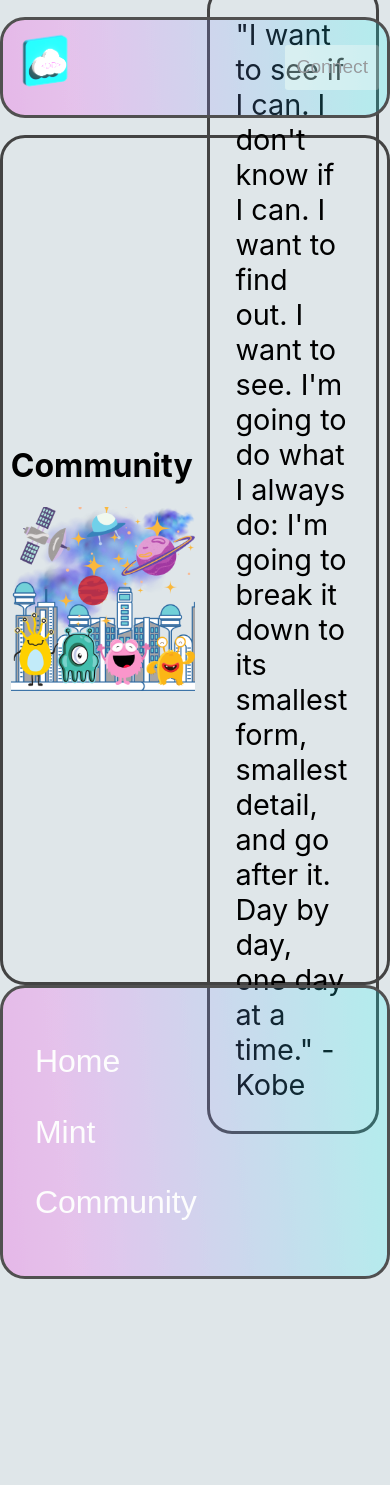
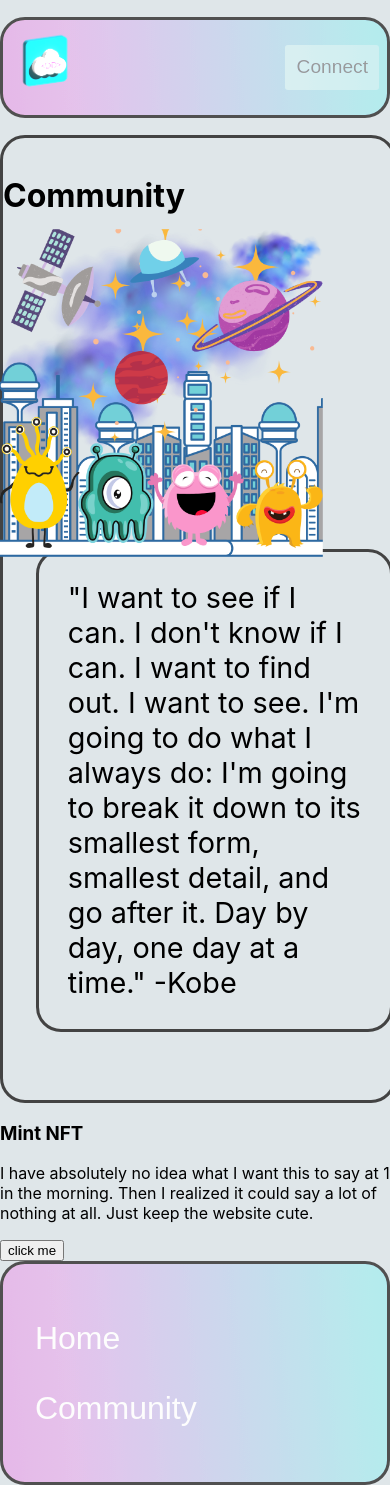
Before and after one commit to dhaedream/custom-mint-front-end-3, a React (Create React App) app: page /community in a window 390 px wide. Before the commit the page ends 1279 px from the top, so only its background shows below. Built offline with nearby package versions, Linux system fonts and the light colour scheme.

Commit message:
added external pages to footer

```diff
--- a/src/components/community/community.css
+++ b/src/components/community/community.css
@@ -28,3 +28,28 @@
   font-size: 1.8rem;
   margin: 1em;
 }
+/* medium screen */
+@media screen and (max-width: 992px) {
+  .comm {
+    display: flex;
+    height: 110vh;
+    width: 100vw;
+    flex-direction: column;
+    /* justify-content: center; */
+    padding: 2vh 0;
+  }
+  .comm-left {
+    width: 100vw;
+    display: flex;
+    flex-direction: column;
+    /* align-self: flex-start; */
+  }
+  .comm-art {
+    width: 80%;
+    transform: scale(1.05);
+  }
+  .comm-right {
+    width: 100vw;
+    display: flex;
+  }
+}
--- /dev/null
+++ b/src/components/cta/Cta.jsx
@@ -0,0 +1,24 @@
+import React from "react";
+import "./cta.css";
+
+const Cta = () => {
+  return (
+    <div className="cta">
+      <div className="cta-1">
+        <h3>Mint NFT</h3>
+      </div>
+      <div className="cta-2">
+        <p>
+          I have absolutely no idea what I want this to say at 1 in the morning.
+          Then I realized it could say a lot of nothing at all. Just keep the
+          website cute.
+        </p>
+      </div>
+      <div className="cta-3">
+        <button>click me</button>
+      </div>
+    </div>
+  );
+};
+
+export default Cta;
--- a/src/components/footer/Footer.jsx
+++ b/src/components/footer/Footer.jsx
@@ -13,9 +13,14 @@ const Footer = () => {
           </Link>
         </div>
         <div>
-          <Link to="/mint" className="footer__links-item">
+          <a
+            className="navbar__links-item"
+            href="https://custom-mint-front-end-2.vercel.app/"
+            target="_blank"
+            rel="noreferrer"
+          >
             Mint
-          </Link>
+          </a>
         </div>
         <div>
           <Link to="/community" className="footer__links-item">
--- a/src/pages/CommunityPage.jsx
+++ b/src/pages/CommunityPage.jsx
@@ -2,12 +2,14 @@ import React from "react";
 import Navbar from "../components/navbar/Navbar";
 import Footer from "../components/footer/Footer";
 import Community from "../components/community/Community";
+import Cta from "../components/cta/Cta";
 
 const CommunityPage = () => {
   return (
     <div>
       <Navbar />
       <Community />
+      <Cta />
       <Footer />
     </div>
   );
```
Also changed, not shown: src/components/cta/cta.css (added).
